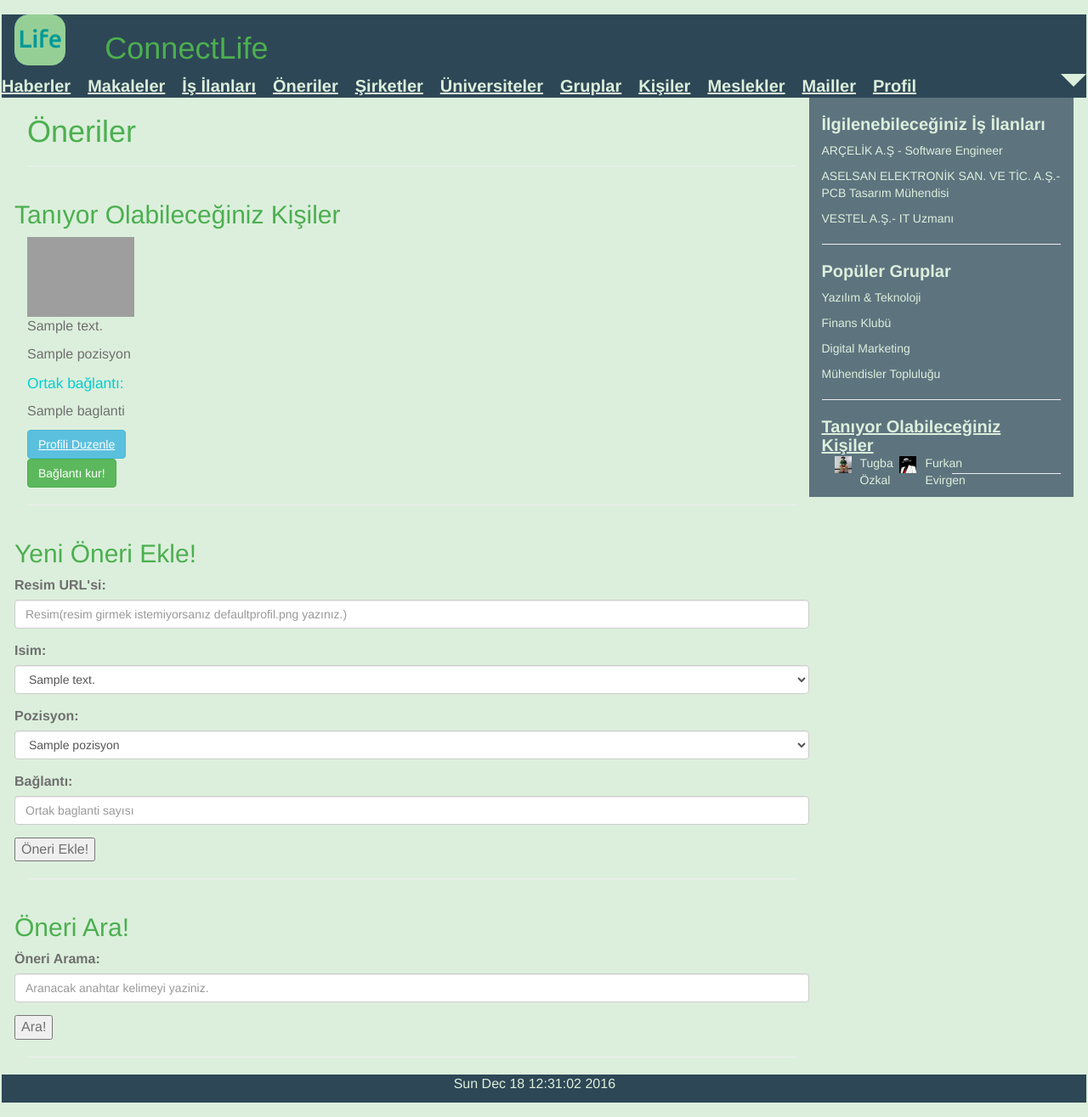
After one commit to orhanse/ConnectLife, a Flask app: page /oneriler in a window 1280 px wide. The commit adds this page. Shown: the whole page at 85% size. Run offline with Flask 2, Linux system fonts and the light colour scheme; a database or web service that is not in the repository returns one stand-in record (values such as "Sample title"); some libraries are stand-ins or nearby versions; grey boxes are pictures that could not be loaded.

Commit message:
Öneriler tablosu oluşturuldu. öneriler.py dosyasında dış anahtar olarak kname ve kpozisyon alındı. Kişiler ve işilanları tablosuna sırasıyla başvurularak kişi isimlerinin ve pozisyon bilgilerinin seçilmesi sağlandı. server.py da gerekli değişiklikler yapıldı. oneriler.html, oneri_ara.html ve oneri_guncelle.html dosyaları eklendi. Ekleme, silme ve güncelleme işlemleri dış anahtar için test edildi.

```diff
--- a/server.py
+++ b/server.py
@@ -18,6 +18,7 @@ from isilanlari import *
 from meslekler import *
 from mailler import *
 from makaleler import *
+from oneriler import *
 
 app = Flask(__name__)
 
@@ -348,6 +349,88 @@ def gruplar_update_page(grup_id):
             delete_gruplar(cursor, grup_id)
             connection.commit()
             return redirect(url_for('gruplar_sayfasi'))
+
+#ÖNERİLER
+@app.route('/oneriler/initdb')
+def initialize_database_oneriler():
+    connection = dbapi2.connect(app.config['dsn'])
+    cursor = connection.cursor()
+    cursor.execute('''
+    DROP TABLE IF EXISTS ONERILER CASCADE;
+    ''')
+    init_oneriler_db(cursor)
+    connection.commit()
+    return redirect(url_for('oneriler_sayfasi'))
+
+
+@app.route('/oneriler', methods=['GET', 'POST'])
+def oneriler_sayfasi():
+    connection = dbapi2.connect(app.config['dsn'])
+    cursor = connection.cursor()
+    now = datetime.datetime.now()
+    if request.method == 'GET':
+        query2 = "SELECT ID, ISIM FROM KISILER"
+        cursor.execute(query2)
+        kisiler = cursor.fetchall()
+        query = """SELECT O.ID, O.RESIM, K.ISIM, I.POZISYON, O.BAGLANTI
+                    FROM ONERILER AS O, ISILANLARI AS I, KISILER AS K
+                    WHERE(
+                        (O.KNAME = K.ID) AND (O.KPOZISYON = I.ID)
+                     ) """
+        cursor.execute(query)
+        oneriler=cursor.fetchall()
+        cursor.execute("SELECT ID, POZISYON FROM ISILANLARI")
+        isilanlari=cursor.fetchall()
+        return render_template('oneriler.html', oneriler = oneriler, current_time=now.ctime(), kname = kisiler, pozisyon=isilanlari)
+    elif "add" in request.form:
+        oneri1 = Oneriler( request.form['resim'],
+                            request.form['kisiler_isim'],
+                            request.form['kpozisyon'],
+                            request.form['baglanti'])
+        add_oneriler(cursor, request, oneri1)
+        connection.commit()
+        return redirect(url_for('oneriler_sayfasi'))
+    elif "search" in request.form:
+        aranan = request.form['aranan'];
+        query = """SELECT O.ID, O.RESIM, K.ISIM, I.POZISYON, O.BAGLANTI
+                    FROM ONERILER AS O, ISILANLARI AS I, KISILER AS K
+                    WHERE(
+                        (O.KNAME = K.ID) AND (O.KPOZISYON = I.ID)
+                    )AND (K.ISIM LIKE %s)"""
+        cursor.execute(query,[aranan])
+        oneriler=cursor.fetchall()
+        now = datetime.datetime.now()
+        return render_template('oneri_ara.html', oneriler = oneriler, current_time=now.ctime(), sorgu = aranan)
+
+@app.route('/oneriler/<oneri_id>', methods=['GET', 'POST'])
+def oneriler_update_page(oneri_id):
+    connection = dbapi2.connect(app.config['dsn'])
+    cursor = connection.cursor()
+    if request.method == 'GET':
+        cursor.close()
+        cursor = connection.cursor()
+        query = """SELECT * FROM ONERILER WHERE (ID = %s)"""
+        cursor.execute(query,oneri_id)
+        oneri=cursor.fetchall()
+        now = datetime.datetime.now()
+        cursor.execute("SELECT ID, ISIM FROM KISILER")
+        kisiler=cursor.fetchall()
+        cursor.execute("SELECT ID, POZISYON FROM ISILANLARI")
+        isilanlari=cursor.fetchall()
+        return render_template('oneri_guncelle.html', oneri = oneri,  current_time=now.ctime(), kisiler= kisiler,isilanlari= isilanlari)
+    elif request.method == 'POST':
+        if "update" in request.form:
+            oneri1 = Oneriler( request.form['resim'],
+                            request.form['kisiler_isim'],
+                            request.form['kpozisyon'],
+                            request.form['baglanti'])
+            update_oneriler(cursor, request.form['oneri_id'], oneri1)
+            connection.commit()
+            return redirect(url_for('oneriler_sayfasi'))
+        elif "delete" in request.form:
+            delete_oneriler(cursor, oneri_id)
+            connection.commit()
+            return redirect(url_for('oneriler_sayfasi'))
 
 
 #ISILANLARI
--- a/templates/home.html
+++ b/templates/home.html
@@ -23,8 +23,6 @@
 	}
 	</script>
 
-
-
   </head>
   <body>
   <div class="row" style="border-radius: 50px;">
@@ -42,6 +40,7 @@
 		<a id="navlink" >Haberler</a>
 		<a id="navlink" href = "{{ url_for('makaleler_sayfasi') }}">Makaleler</a>
 	    <a id="navlink" href = "{{ url_for('isilanlari_sayfasi') }}">İş İlanları</a>
+	    <a id="navlink" href = "{{ url_for('oneriler_sayfasi') }}">Öneriler</a>
 	    <a id="navlink" href = "{{ url_for('sirketler_sayfasi') }}">Şirketler</a>
 	    <a id="navlink"  href = "{{ url_for('universiteler_sayfasi') }}">Üniversiteler</a>
 	    <a id="navlink"  href="{{ url_for('gruplar_sayfasi') }}">Gruplar</a>
@@ -150,7 +149,8 @@
 			<p>Digital Marketing</p>
 			<p>Mühendisler Topluluğu</p>
 			<hr>
-			<h2>Tanıyor Olabileceğiniz Kişiler</h3>
+
+			<h2><a id="navlink"  href = "{{ url_for('oneriler_sayfasi') }}">Tanıyor Olabileceğiniz Kişiler</a></h2>
 				<div class = "col-md-1">
 					<img src="/static/images/profil1.jpg">
 
--- a/templates/makaleler.html
+++ b/templates/makaleler.html
@@ -34,11 +34,12 @@
 	<div class = "row">
 
 		<!-- Yeni makale ekleme kismi  -->
+
 		    <h2>Yeni Makale Ekle!</h2>
             <form id="add" action="{{ url_for('makaleler_sayfasi')}}" method = "post">
             	 <div class="form-group">
 				  		<label for="usr">Makalenin Konusu:</label>
-						<input class="form-control" size="7" form ="add" type="text" placeholder=" Makalenin başlığı" required="required" name="konu">
+						<input class="form-control" size="7" form ="add" type="text" placeholder=" Makalenin konusu" required="required" name="konu">
 				  </div>
                   <div class="form-group">
 				  		<label for="usr">Makale Adi:</label>
@@ -66,6 +67,7 @@
 		</div>
 		<hr>
 		<div class = "row">
+
 			<h2>Makale Ara!</h2>
 			<form id="search" action="{{ url_for('makaleler_sayfasi')}}" method = "post">
 				<div class="form-group">
@@ -74,6 +76,7 @@
 				  </div>
                   <input class="search" form="search" id="makaleler_form_add" value="Ara!" name="search" type="submit">
             </form>
+
 		</div>
 
 {% endblock %}
--- /dev/null
+++ b/templates/oneriler.html
@@ -0,0 +1,80 @@
+{% extends "home.html" %}
+
+{% block title %} Oneriler {% endblock %}
+
+{% block content %}
+
+	<h1>Öneriler</h1>
+	<hr>
+	<div class = "row">
+		<h2>Tanıyor Olabileceğiniz Kişiler</h2>
+		{%for id, resim, kname, kpozisyon, baglanti in oneriler%}
+
+			<div class = "col-md-2">
+			<!-- Image -->
+			<img style= "width:300px;heigth=300px;" src = "static/images/{{resim}}" class="img-responsive">
+			<!-- Name -->
+			<p>{{kname}}</p>
+			<!-- Pozition -->
+			<p>{{kpozisyon}}</p>
+			<!-- Baglanti -->
+			<p style= "font-size: 13pt;color: #00CED1;">Ortak bağlantı: </p>
+			<p>{{baglanti}}</p>
+			<a class="btn btn-large btn-info" href= "{{ url_for('oneriler_update_page',oneri_id=id)}}">Profili Duzenle</a>
+			<!-- Add Button -->
+			<button type="button" class="btn btn-success">Bağlantı kur!</button>
+			</div>
+
+		{%endfor%}
+
+	</div>
+
+	<hr>
+
+	<div class = "row">
+
+		<!-- Yeni kisi ekleme sayfası  -->
+		    <h2>Yeni Öneri Ekle!</h2>
+            <form id="add" action="{{ url_for('oneriler_sayfasi')}}" method = "post">
+                 <div class="form-group">
+				  		<label for="usr">Resim URL'si:</label>
+						<input class="form-control" size="7" form ="add" type="text" placeholder="Resim(resim girmek istemiyorsanız defaultprofil.png yazınız.)" name="resim" required="required">
+				  </div>
+                    <div class="form-group">
+  						<label for="usr">Isim:</label>
+					 	<select class="form-control" id="sel1" name="kisiler_isim" form="add">
+					 	{%for id, isim in kname%}
+					    	<option value = "{{id}}" >{{isim}}</option>
+					    {%endfor%}
+					 </select>
+				  </div>
+				     <div class="form-group">
+  						<label for="usr">Pozisyon:</label>
+					 	<select class="form-control" id="sel1" name="kpozisyon" form="add">
+					 	{%for id, kpozisyon in pozisyon%}
+					    	<option value = "{{id}}" >{{kpozisyon}}</option>
+					    {%endfor%}
+					 </select>
+				  </div>
+                  <div class="form-group">
+  						<label for="usr">Bağlantı:</label>
+				  		<input class="form-control" size="7" form ="add" type="text" placeholder="Ortak baglanti sayısı" name="baglanti" required="required">
+				  </div>
+
+                  <input class="add" form="add" id="oneriler_form_add" value="Öneri Ekle!" name="add" type="submit">
+			</form>
+
+		</div>
+		<hr>
+		<div class = "row">
+			<h2>Öneri Ara!</h2>
+			<form id="search" action="{{ url_for('oneriler_sayfasi')}}" method = "post">
+				<div class="form-group">
+				  		<label for="usr">Öneri Arama:</label>
+		          		<input class="form-control" size="7" form ="search" type="text" placeholder="Aranacak anahtar kelimeyi yaziniz." name="aranan">
+				  </div>
+                  <input class="search" form="search" id="oneriler_form_add" value="Ara!" name="search" type="submit">
+            </form>
+		</div>
+
+{% endblock %}
```
Also changed, not shown: oneriler.py (added, +74 -0 lines), templates/oneri_ara.html (added, +33 -0 lines), templates/oneri_guncelle.html (added, +43 -0 lines).
